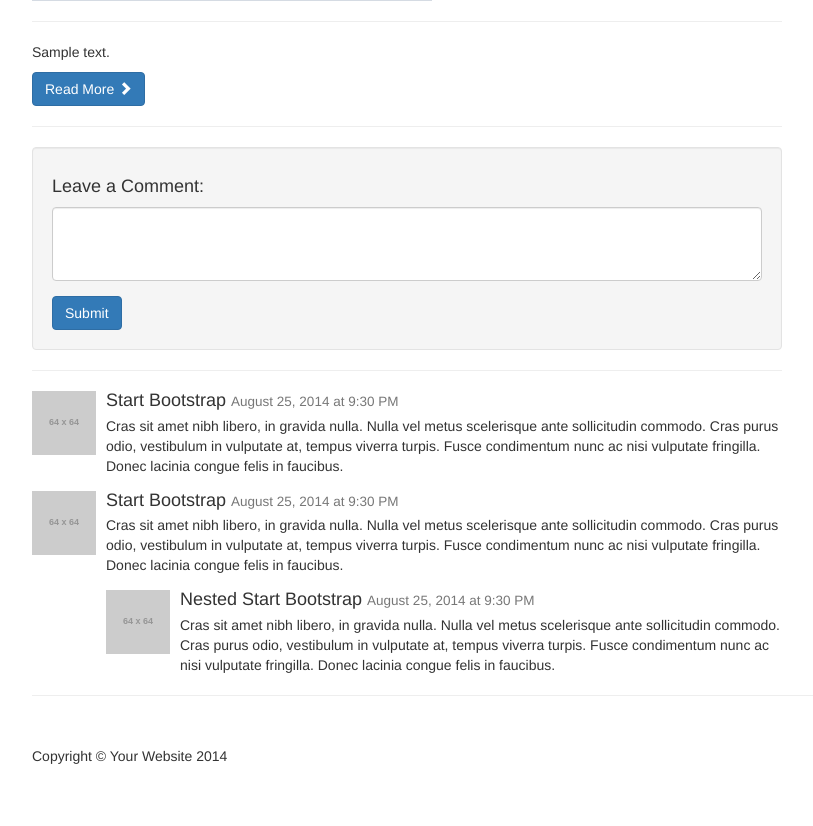
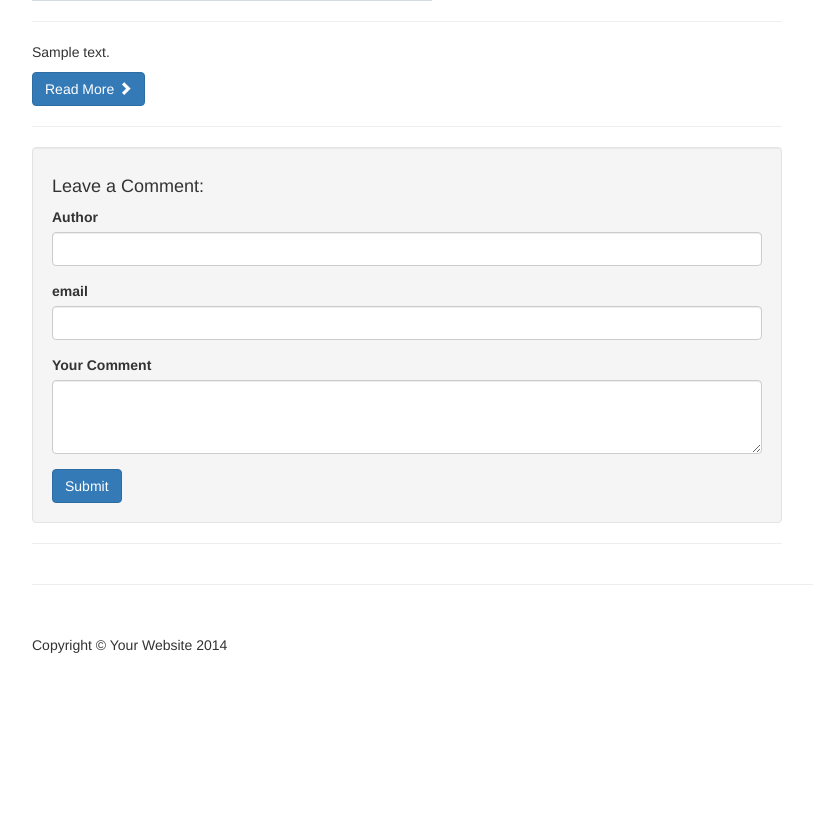
Before and after one commit to BhaveshKapre19/Blogging-CMS, a PHP site: page /Cms/post.php?post_id=1 in a window 1280 px wide. Shown: the part 632-1458 px from the top of the page, without its empty margins (38-851 px from the left). After the commit the page ends 1347 px from the top, so only its background shows below. Run offline with PHP 8.4, Linux system fonts and the light colour scheme; tables that the repository leaves empty or names only in its code hold one stand-in row (values such as "Sample post"); some libraries are stand-ins or nearby versions.

Commit message:
status comment 27/12/18 ::: 06:17

```diff
--- a/admin/include/navigation.php
+++ b/admin/include/navigation.php
@@ -49,7 +49,7 @@
                     <li>
                         <a href="../admin/categories.php"><i class="fa fa-fw fa-wrench"></i> Categories</a>
                     </li>
-                    <li class="active">
+                    <li class="">
                         <a href="comments.php"><i class="fa fa-fw fa-file"></i> Comment</a>
                     </li>
                     <li>
--- a/post.php
+++ b/post.php
@@ -48,60 +48,78 @@
                     <hr>
           <?php } ?>
           <!-- Blog Comments -->
+                     <?php
+                     if (isset($_POST['create_comment'])) {
+                          $get_post_id = $_GET['post_id'];
+                          $comment_author = $_POST['comment_author'];
+                          $comment_email = $_POST['comment_email'];
+                          $comment_content = $_POST['comment_content'];
+
+                          $the_insert_commentQry = "INSERT INTO comments (comment_post_id, comment_author, comment_email, comment_content, comment_status, comment_date) VALUES (' $get_post_id', '$comment_author', '$comment_email', '$comment_content', 'Unapproved', CURRENT_DATE());";
+
+                          $running_the = mysqli_query($connection,$the_insert_commentQry);
+                      }
+                     ?>
+
 
                 <!-- Comments Form -->
                 <div class="well">
                     <h4>Leave a Comment:</h4>
-                    <form role="form">
+                    <form role="form" method="post">
                         <div class="form-group">
-                            <textarea class="form-control" rows="3"></textarea>
+                            <label for="Author">Author</label>
+                            <input type="text" class="form-control" name="comment_author">
                         </div>
-                        <button type="submit" class="btn btn-primary">Submit</button>
+                        <div class="form-group">
+                            <label for="email">email</label>
+                            <input type="email" class="form-control" name="comment_email">
+                        </div>
+                        <div class="form-group">
+                            <label for="Comment">Your Comment</label>
+                            <textarea class="form-control" rows="3" name="comment_content"></textarea>
+                        </div>
+                        <button type="submit" class="btn btn-primary" name="create_comment">Submit</button>
                     </form>
                 </div>
 
                 <hr>
 
                 <!-- Posted Comments -->
+               <!--  $get_comment_date = $row['comment_date'];
+                     $get_comment_author = $row['comment_author'];
+                     $get_comment_content = $row['comment_content']; -->
 
+
+                <?php
+                 $qry_sel_com = "select * from comments where comment_post_id = '$get_post_id' and comment_status = 'Approved' order by comment_id desc";
+
+                 $exe_qry = mysqli_query($connection,$qry_sel_com);
+
+
+                  while ($get_comment = mysqli_fetch_array($exe_qry) ) {
+                      $get_comment_date = $get_comment['comment_date'];
+                      $get_comment_author = $get_comment['comment_author'];
+                      $get_comment_content = $get_comment['comment_content'];
+                     ?>
                       <!-- Comment -->
                     <div class="media">
                         <a class="pull-left" href="#">
                             <img class="media-object" src="http://placehold.it/64x64" alt="">
                         </a>
                         <div class="media-body">
-                        <h4 class="media-heading">Start Bootstrap
-                            <small>August 25, 2014 at 9:30 PM</small>
+                            <h4 class="media-heading"><?php echo $get_comment_author; ?>
+                            <small><?php echo $get_comment_date; ?></small>
                             </h4>
-                        Cras sit amet nibh libero, in gravida nulla. Nulla vel metus scelerisque ante sollicitudin commodo. Cras purus odio, vestibulum in vulputate at, tempus viverra turpis. Fusce condimentum nunc ac nisi vulputate fringilla. Donec lacinia congue felis in faucibus.
+                            <?php echo $get_comment_content; ?>
                         </div>
                     </div>
 
                     <!-- Comment -->
-                <div class="media">
-                    <a class="pull-left" href="#">
-                        <img class="media-object" src="http://placehold.it/64x64" alt="">
-                    </a>
-                    <div class="media-body">
-                        <h4 class="media-heading">Start Bootstrap
-                            <small>August 25, 2014 at 9:30 PM</small>
-                        </h4>
-                        Cras sit amet nibh libero, in gravida nulla. Nulla vel metus scelerisque ante sollicitudin commodo. Cras purus odio, vestibulum in vulputate at, tempus viverra turpis. Fusce condimentum nunc ac nisi vulputate fringilla. Donec lacinia congue felis in faucibus.
-                        <!-- Nested Comment -->
-                        <div class="media">
-                            <a class="pull-left" href="#">
-                                <img class="media-object" src="http://placehold.it/64x64" alt="">
-                            </a>
-                            <div class="media-body">
-                                <h4 class="media-heading">Nested Start Bootstrap
-                                    <small>August 25, 2014 at 9:30 PM</small>
-                                </h4>
-                                Cras sit amet nibh libero, in gravida nulla. Nulla vel metus scelerisque ante sollicitudin commodo. Cras purus odio, vestibulum in vulputate at, tempus viverra turpis. Fusce condimentum nunc ac nisi vulputate fringilla. Donec lacinia congue felis in faucibus.
-                            </div>
-                        </div>
-                        <!-- End Nested Comment -->
-                    </div>
-                </div>
+                     <?php
+                 }
+                ?>
+
+
 
             </div>
             <!-- Blog Sidebar Widgets Column -->
```
Also changed, not shown: admin/include/view_all_comments.php (+27 -10 lines). Lines whose indentation alone changed are shown as unchanged.
